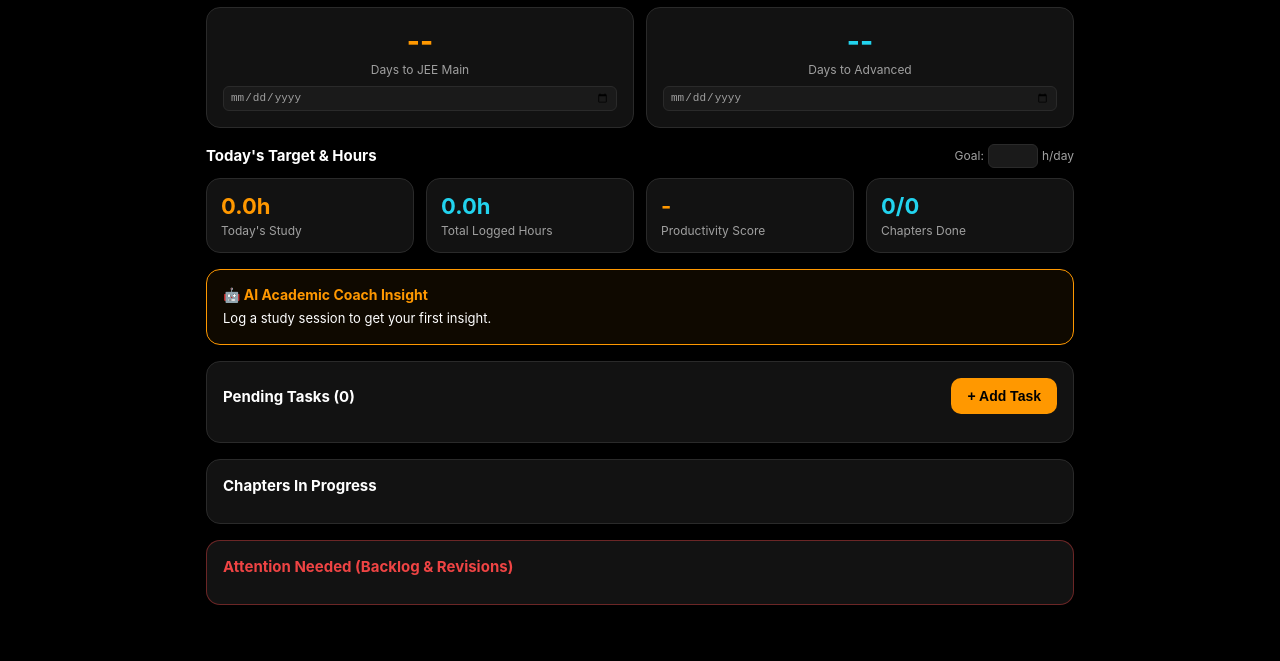
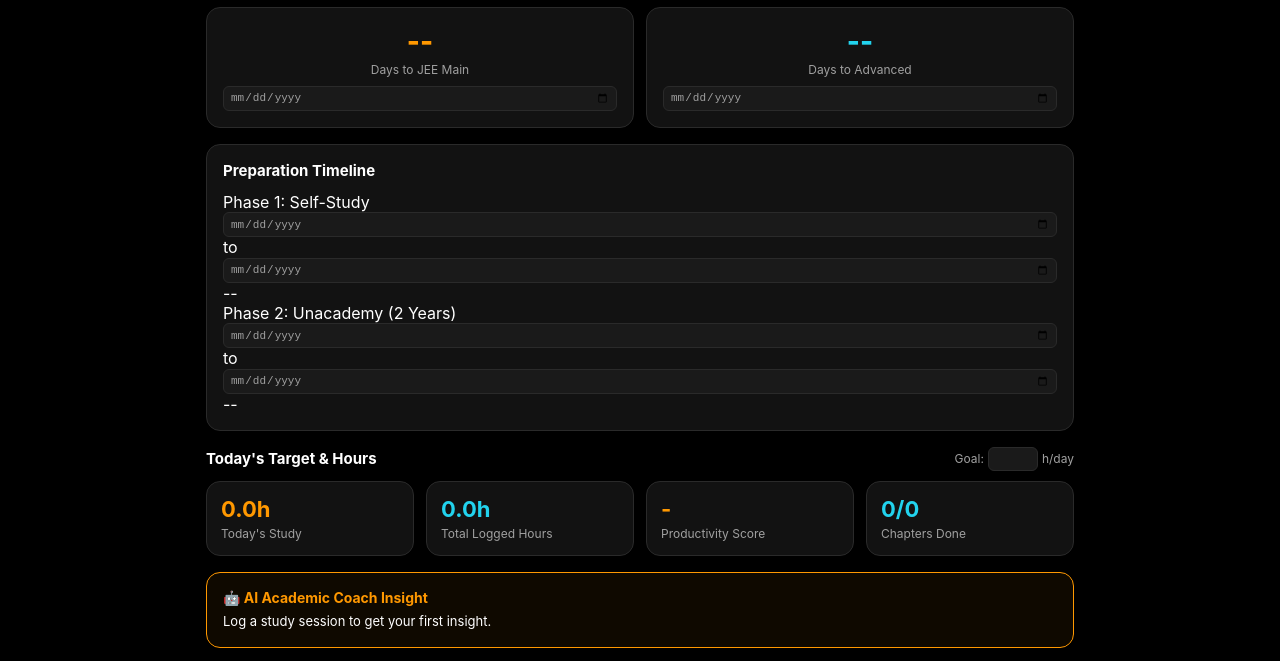
Before and after one commit to ganeshv1812-web/jee-study-tracker, a website: page www/index.html in a window 1280 px wide. Shown: the part 82-743 px from the top of the page. Drawn offline with Linux system fonts and the light colour scheme.

Commit message:
Update index.html

```diff
--- a/www/index.html
+++ b/www/index.html
@@ -31,6 +31,32 @@
           <div class="countdown-value accent-cyan" id="daysAdvanced">--</div>
           <div class="countdown-label">Days to Advanced</div>
           <input type="date" id="examAdvancedDate" class="date-mini">
+        </div>
+      </section>
+
+      <section class="card">
+        <div class="card-header"><h2>Preparation Timeline</h2></div>
+        <div class="phase-row">
+          <div class="phase-info">
+            <div class="phase-name">Phase 1: Self-Study</div>
+            <div class="phase-dates">
+              <input type="date" id="phase1Start" class="date-mini">
+              <span>to</span>
+              <input type="date" id="phase1End" class="date-mini">
+            </div>
+          </div>
+          <div class="phase-status" id="phase1Status">--</div>
+        </div>
+        <div class="phase-row">
+          <div class="phase-info">
+            <div class="phase-name">Phase 2: Unacademy (2 Years)</div>
+            <div class="phase-dates">
+              <input type="date" id="phase2Start" class="date-mini">
+              <span>to</span>
+              <input type="date" id="phase2End" class="date-mini">
+            </div>
+          </div>
+          <div class="phase-status" id="phase2Status">--</div>
         </div>
       </section>
 
@@ -195,4 +221,4 @@
 </div>
 <script src="app.js"></script>
 </body>
-        </html>
+</html>
```
